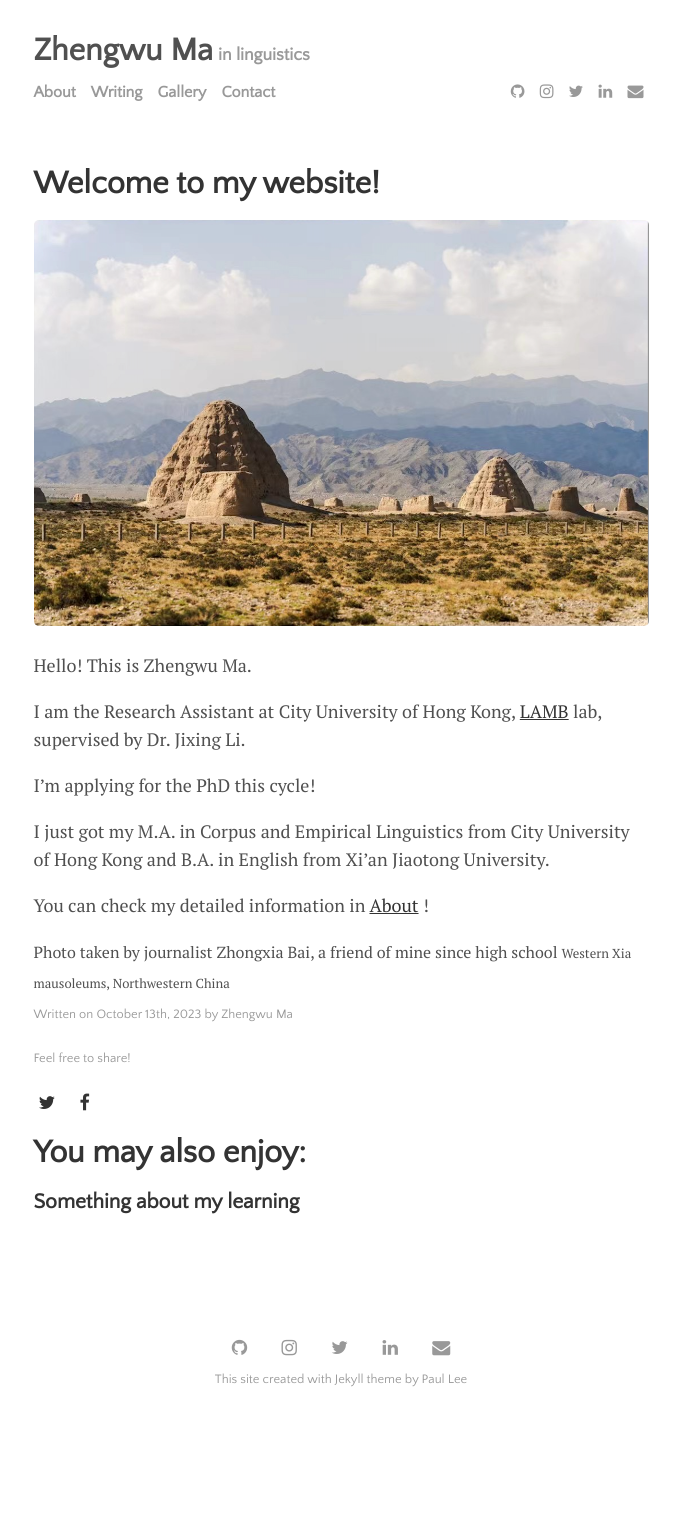
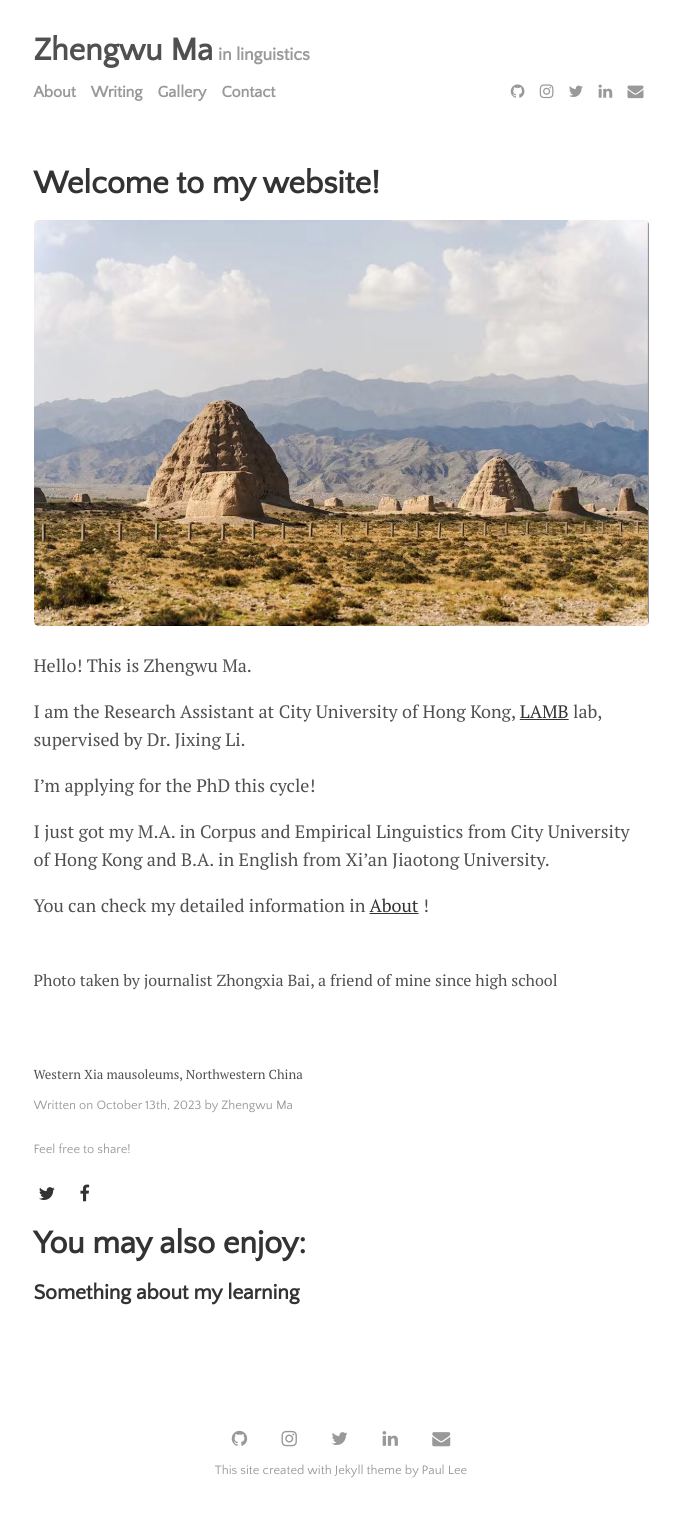
Before and after one commit to zhengwuma/zhengwuma.github.io, a Jekyll site: the page built from _posts/2023-10-13-welcome.md, in a window 1280 px wide. Shown: the whole page, without its empty margins (299-979 px from the left). Built offline with Jekyll 4.4.1, drawn with Linux system fonts in a browser that asks for light colours; before the commit the page ends 1425 px from its top, so only the background shows below that.

Commit message:
Update 2023-10-13-welcome.md

```diff
--- a/_posts/2023-10-13-welcome.md
+++ b/_posts/2023-10-13-welcome.md
@@ -15,9 +15,8 @@ I'm applying for the PhD this cycle! <br>
 
 I just got my M.A. in Corpus and Empirical Linguistics from City University of Hong Kong and B.A. in English from Xi'an Jiaotong University. <br>
 
-You can check my detailed information in [About](https://zhengwuma.github.io/about.html) !
+You can check my detailed information in [About](https://zhengwuma.github.io/about.html) ! <br><br>
 
 
-<font size="3"> Photo taken by journalist Zhongxia Bai, a friend of mine since high school </font>
-
+<font size="3"> Photo taken by journalist Zhongxia Bai, a friend of mine since high school </font> <br>
 <font size="2">Western Xia mausoleums, Northwestern China </font>
```
